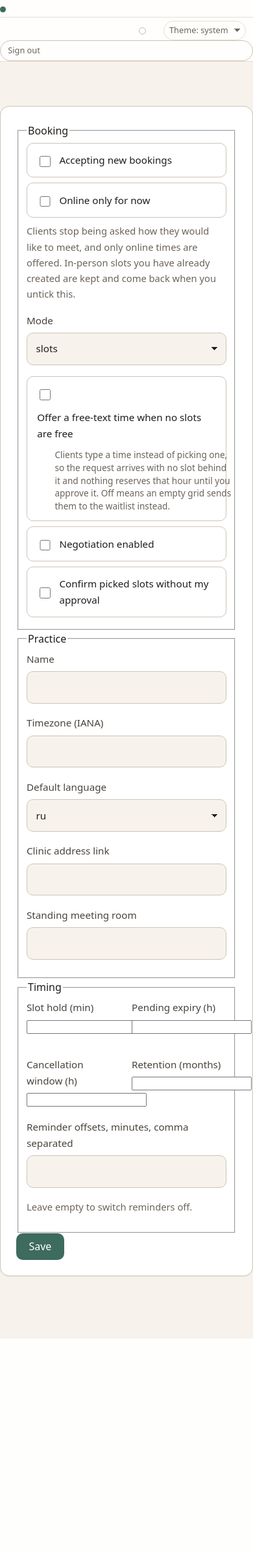
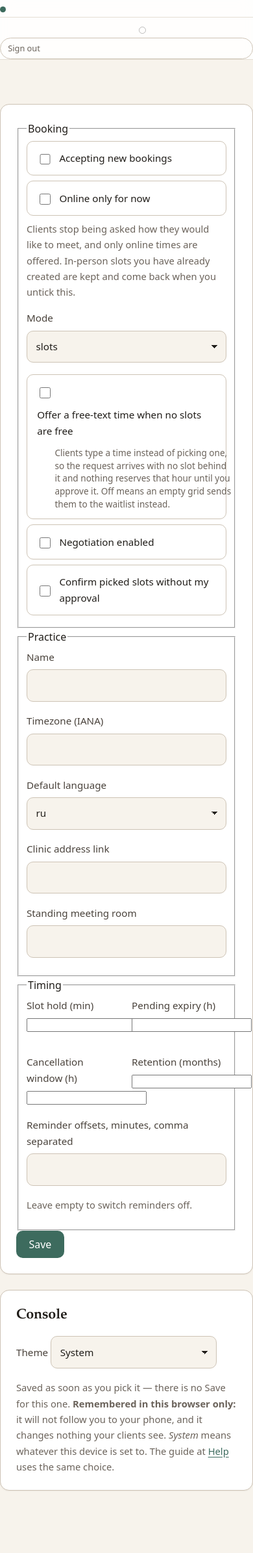
Before and after one commit to abriesk/NewPBot, a FastAPI app: template app/channels/web/templates/admin/settings.html in a window 390 px wide. Shown: the whole page at 65% size. Before the commit the page ends 2060 px from the top, so only its background shows below. Run offline with FastAPI, Linux system fonts and the light colour scheme; the template is opened without the code that fills it, so the values that code supplies are empty; parts of the project's set-up code (start-up, migrations or seed data) failed here and were passed over.

Commit message:
feat(admin): move the theme control to the settings page
It was in the header beside the health dot. It is a setting, and a person
looking for the theme opens Settings rather than reading the frame -- so
findability wins over the tidier argument that a preference about how the
page looks does not belong among settings about how the practice runs.

The objection to putting it there was real and is answered rather than
dodged: every other control on that page is a database setting that
follows her to her phone, and this one cannot. So it sits in its own card
*outside* the settings form -- it posts nowhere and Save has nothing to do
with it -- it says it saves the moment it is picked, and it says in as
many words that it is remembered in this browser only. An unexplained
exception would have been the problem; a labelled one is a setting with a
note on it.

The script that *applies* the choice stays in the head of every admin
page, because the theme applies everywhere while the control is in one
place. The one that wires the control runs everywhere too and finds
nothing on all but one page, which is what its early return is for.

`select.theme` loses its pill styling: as a labelled field it takes the
same `select` rules as Mode and Default language beside it, which is the
point of it being there.

Co-Authored-By: Claude Opus 5 <noreply@anthropic.com>

```diff
--- a/app/channels/web/static/admin.css
+++ b/app/channels/web/static/admin.css
@@ -103,23 +103,10 @@ a.health-dot.health-fail .dot { box-shadow: 0 0 0 3px color-mix(in srgb, current
   overflow: hidden; clip: rect(0 0 0 0); white-space: nowrap; border: 0;
 }
 
-/* The theme control, beside the health dot. Small and quiet: it is a comfort
-   setting on a page opened to answer a request, not one of the console's
-   surfaces. Three states because two cannot express "follow the system" --
-   a toggle can leave, and never return to, the default. */
-select.theme {
-  width: auto;
-  min-height: 0;
-  margin-left: .35rem;
-  padding: .2rem 1.6rem .2rem .5rem;
-  border: 1px solid var(--line);
-  border-radius: 999px;
-  background-color: transparent;
-  background-position: right .7rem center, right .45rem center;
-  color: var(--muted);
-  font-size: .8rem;
-}
-select.theme:hover { color: var(--ink); border-color: var(--line-strong); }
+/* The theme control needs no rule of its own: it is a labelled field on
+   /admin/settings and takes the same `select` styling as Mode and Default
+   language beside it, which is the point of it being there. */
+select.theme { max-width: 16rem; }
 
 .health-verdict { padding: .6rem .85rem; border-radius: var(--radius); border: 1px solid var(--line); }
 .health-verdict.health-ok   { border-color: #2e7d32; }
--- a/app/channels/web/templates/admin/base.html
+++ b/app/channels/web/templates/admin/base.html
@@ -47,16 +47,6 @@ try {
       <span class="dot dot-{{ health.state.value }}" aria-hidden="true"></span>
       <span class="sr-only">{{ t.nav_status }}: {{ health.state.value }}</span>
     </a>
-    {# Three states, not a toggle: two can leave "follow the system" and never
-       return to it. English like the rest of the console (§15), so it adds no
-       locale key -- the same treatment as `Sign out` below. Rendered hidden and
-       revealed by the script at the end of the page, so a console with no
-       script does not carry a dead control. #}
-    <select class="theme" id="theme" aria-label="Theme" hidden>
-      <option value="system">Theme: system</option>
-      <option value="light">Theme: light</option>
-      <option value="dark">Theme: dark</option>
-    </select>
   </nav>
   <form method="post" action="/admin/logout" class="lang">
     <input type="hidden" name="csrf_token" value="{{ csrf_token }}">
@@ -70,9 +60,13 @@ try {
 </main>
 
 <script>
-// The theme control. Nothing here reaches the server: the choice is this
-// browser's, which is what it is worth -- one person on one or two devices, and
-// no column, no migration and no route to keep in step with it.
+// The theme control, which lives on /admin/settings. This runs on every admin
+// page and finds nothing on all but one of them, because the script that
+// *applies* the choice is in the head above and has to run everywhere -- only
+// the control is in one place.
+//
+// Nothing here reaches the server: the choice is this browser's, which is what
+// it is worth. No column, no migration and no route to keep in step with it.
 (function () {
   var select = document.getElementById('theme');
   if (!select) { return; }
@@ -84,7 +78,11 @@ try {
   };
 
   select.value = stored();
-  select.hidden = false;
+
+  // Revealed only now, so a console with no script does not show a dead
+  // control -- nor the paragraph explaining one that isn't there.
+  var panel = document.getElementById('theme-panel');
+  if (panel) { panel.hidden = false; }
 
   select.addEventListener('change', function () {
     var choice = select.value;
--- a/app/channels/web/templates/admin/settings.html
+++ b/app/channels/web/templates/admin/settings.html
@@ -94,4 +94,25 @@
 
   <button type="submit">Save</button>
 </form>
+
+{# The one thing on this page that is not a database setting, and therefore not
+   inside the form above: it posts to no route, and Save has nothing to do with
+   it. The script in `admin/base.html` writes it to this browser's storage the
+   moment it changes, which is why the wording below has to say so -- every
+   other control here follows her to her phone and this one cannot (§12.2). #}
+<section class="card" id="theme-panel" hidden>
+  <h2>Console</h2>
+  <label>Theme
+    <select class="theme" id="theme" aria-label="Theme">
+      <option value="system">System</option>
+      <option value="light">Light</option>
+      <option value="dark">Dark</option>
+    </select>
+  </label>
+  <p class="muted">Saved as soon as you pick it — there is no Save for this one.
+     <strong>Remembered in this browser only:</strong> it will not follow you to
+     your phone, and it changes nothing your clients see. <em>System</em> means
+     whatever this device is set to. The guide at
+     <a href="/admin/help">Help</a> uses the same choice.</p>
+</section>
 {% endblock %}
```
Also changed, not shown: tests/e2e/test_admin_web.py (+35 -1 lines).
